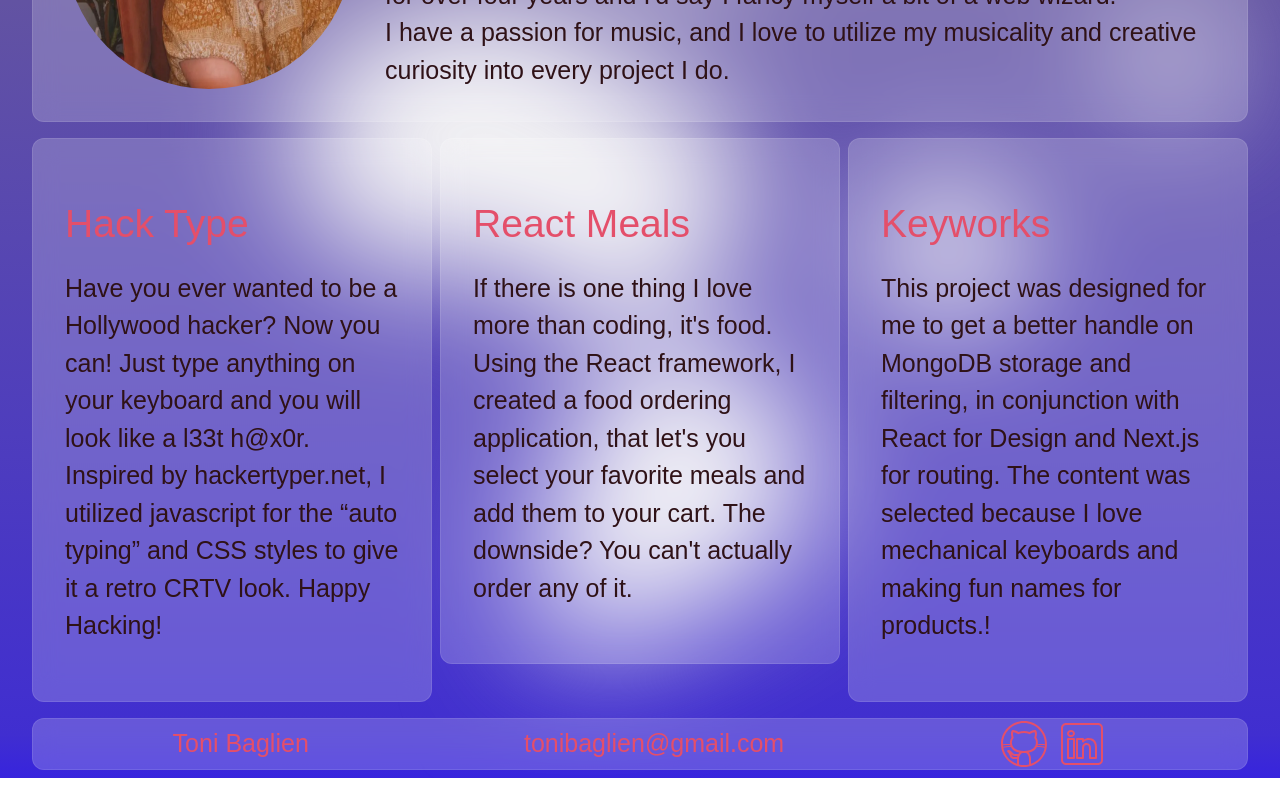
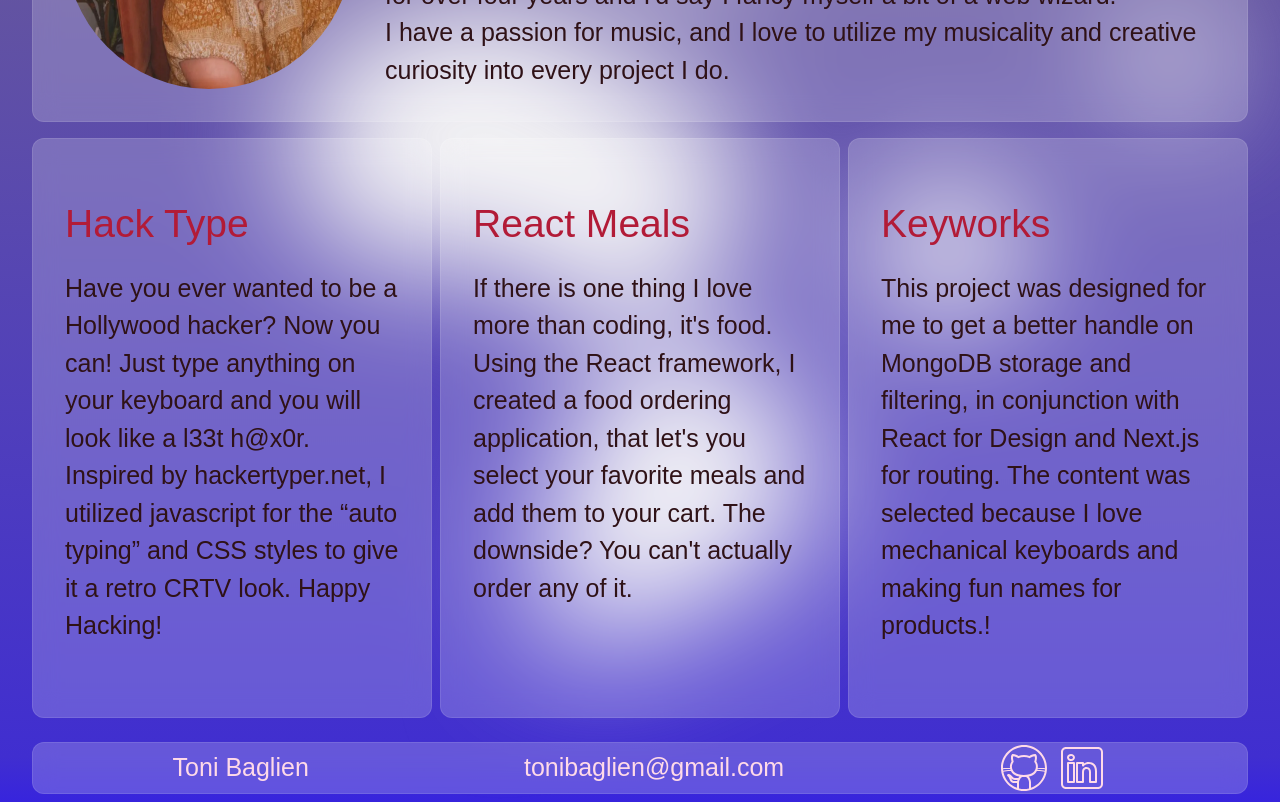
Before and after one commit to tony-baglien/portfolio-v2, a React app: page / in a window 1280 px wide. Shown: the part 320-1122 px from the top of the page. Before the commit the page ends 1098 px from the top, so only its background shows below. Built offline with nearby package versions, Linux system fonts and the light colour scheme; the HTML template or start-up script is replaced by a standard one; what @kamona/tailwindcss-perspective would draw is missing.

Commit message:
added individual tilt angles and added links to the project containers

```diff
--- a/src/App.jsx
+++ b/src/App.jsx
@@ -5,7 +5,17 @@ import About from "./layout/About/About.jsx"
 import Projects from "./layout/Projects/Projects.jsx"
 import Footer from "./layout/Footer/Footer.jsx"
 import Canvas from "./Canvas/Canvas.jsx"
+import gsap from "gsap"
 function App() {
+  const colors = gsap.utils.toArray(".colorScroll");
+  colors.forEach(color => {
+    gsap.to(color, {
+      color: '#ffdae8',
+      scrollTrigger: {
+        markers: true
+      }
+    })
+  })
 
   return (
     <>
--- a/src/layout/About/About.jsx
+++ b/src/layout/About/About.jsx
@@ -1,8 +1,10 @@
 import Container from '../Util/Container.jsx'
 import MediaQuery from 'react-responsive'
+import Tilt from "react-parallax-tilt"
 
 const About = () => {
   return (
+    <Tilt tiltMaxAngleX={2} tiltMaxAngleY={2}>
       <div className="md:w-full md:flex md:justify-center">
         <Container yOffset={0} className="flex items-center justify-center w-full max-w-full" >
           <div className="pointer-events-none w-full flex justify-evenly gap-8 font-rubix text-text text-h4 md:text-h5">
@@ -24,6 +26,7 @@ const About = () => {
           </div>
         </Container>
       </div >
+    </Tilt>
   )
 }
 
--- a/src/layout/Footer/Footer.jsx
+++ b/src/layout/Footer/Footer.jsx
@@ -2,16 +2,19 @@ import React from 'react'
 import Container from '../Util/Container'
 import GithubIcon from '../../images/GithubIcon'
 import LinkedInIcon from '../../images/LinkedInIcon'
+import Tilt from "react-parallax-tilt"
 const Footer = () => {
   return (
-    <Container className="flex flex-col sm:flex-row items-center justify-around font-rubix text-accent py-0 ">
-      <h5 className="text-h5">Toni Baglien</h5>
-      <a className="text-h5" href="mailto:tonibaglien@gmail.com">tonibaglien@gmail.com</a>
-      <div className="iconWrapper flex gap-2">
-        <GithubIcon width="50px" height="50px" fillColor="#E44F6A" />
-        <LinkedInIcon width="50px" height="50px" fillColor="#E44f6A" />
-      </div>
-    </Container>
+    <Tilt tiltMaxAngleX={2} tiltMaxAngleY={2}>
+      <Container className="text-accentLight flex flex-col sm:flex-row items-center justify-around font-rubix py-0 ">
+        <h5 className="text-h5 colorScroll">Toni Baglien</h5>
+        <a className="text-h5 colorScroll" href="mailto:tonibaglien@gmail.com">tonibaglien@gmail.com</a>
+        <div className="iconWrapper flex gap-2">
+          <GithubIcon width="50px" height="50px" fillColor='#ffdae8' />
+          <LinkedInIcon width="50px" height="50px" fillColor="#ffdae8" />
+        </div>
+      </Container>
+    </Tilt>
   )
 }
 
--- a/src/layout/Header.jsx
+++ b/src/layout/Header.jsx
@@ -3,6 +3,7 @@ import React, { useRef } from 'react'
 import { useGSAP } from '@gsap/react'
 import gsap from 'gsap'
 import { ScrollTrigger } from 'gsap/ScrollTrigger'
+import Tilt from "react-parallax-tilt"
 
 export const Header = () => {
   const navRef = useRef();
@@ -31,6 +32,7 @@ export const Header = () => {
     })
   })
   return (
+    <Tilt tiltMaxAngleX={2} tiltMaxAngleY={2}>
       <nav ref={navRef} className='w-full h-8 flex sticky top-6 z-50 items-center justify-center my-6 '>
         <ul className=" glass flex flex-row h-auto w-4/6 items-center justify-center rounded-xl rounded-tl-none rounded-tr-none ml-10 py-0 px-8">
           <li>
@@ -46,5 +48,6 @@ export const Header = () => {
           </li >
         </ul >
       </nav >
+    </Tilt>
   )
 }
--- a/src/layout/Projects/Projects.jsx
+++ b/src/layout/Projects/Projects.jsx
@@ -1,29 +1,36 @@
 import React from 'react'
 import ProjectsItem from './ProjectsItem'
+import Tilt from 'react-parallax-tilt'
 
 const projObj = [
   {
     'title': 'Hack Type',
-    'content': `Have you ever wanted to be a Hollywood hacker? Now you can! Just type anything on your keyboard and you will look like a l33t h@x0r. Inspired by hackertyper.net, I utilized javascript for the “auto typing” and CSS styles to give it a retro CRTV look. Happy Hacking!`
+    'content': `Have you ever wanted to be a Hollywood hacker? Now you can! Just type anything on your keyboard and you will look like a l33t h@x0r. Inspired by hackertyper.net, I utilized javascript for the “auto typing” and CSS styles to give it a retro CRTV look. Happy Hacking!`,
+    'url': 'https://hack-type.onrender.com'
   },
   {
     'title': 'React Meals',
-    'content': `If there is one thing I love more than coding, it's food. Using the React framework, I created a food ordering application, that let's you select your favorite meals and add them to your cart. The downside? You can't actually order any of it.`
+    'content': `If there is one thing I love more than coding, it's food. Using the React framework, I created a food ordering application, that let's you select your favorite meals and add them to your cart. The downside? You can't actually order any of it.`,
+    'url': 'https://react-eats-hsuf.onrender.com'
   },
   {
     'title': 'Keyworks',
-    'content': `This project was designed for me to get a better handle on MongoDB storage and filtering, in conjunction with React for Design and Next.js for routing. The content was selected because I love mechanical keyboards and making fun names for products.!`
+    'content': `This project was designed for me to get a better handle on MongoDB storage and filtering, in conjunction with React for Design and Next.js for routing. The content was selected because I love mechanical keyboards and making fun names for products.!`,
+    'url': 'https://keyworks.onrender.com'
+
   }
 ]
 const Projects = () => {
   return (
-    <div className="flex justify-between gap-4 lg:gap-2 lg:w-full overflow-x-scroll lg:overflow-x-visible">
+    <div className="flex justify-between gap-4 lg:gap-2 lg:w-full overflow-x-scroll lg:overflow-x-visible mb-8">
       {projObj.map(data => {
         return (
-          <ProjectsItem project={data}></ProjectsItem>
+          <Tilt tiltMaxAngleX={5} tiltMaxAngleY={5}>
+            <ProjectsItem project={data} />
+          </Tilt>
         )
       })}
-    </div>
+    </div >
   )
 }
 
--- a/src/layout/Projects/ProjectsItem.jsx
+++ b/src/layout/Projects/ProjectsItem.jsx
@@ -2,14 +2,16 @@ import React from 'react'
 import Container from '../Util/Container'
 const ProjectsItem = (props) => {
   return (
-    <Container className="container cursor-pointer transition-shadow duration-700 hover:shadow-glow lg:flex-shrink flex-shrink-0">
-      <div className="flex flex-col font-rubix py-6">
-        <h3 className="text-h3 text-accent mb-4">{props.project.title}</h3>
-        <p className="text-h5 text-text">{props.project.content}</p>
-        <div>
+    <a href={props.project.url} target="_blank">
+      <Container className="container h-full cursor-pointer transition-shadow duration-700 hover:shadow-glow lg:flex-shrink flex-shrink-0">
+        <div className="flex flex-col font-rubix py-6">
+          <h3 className="text-h3 text-accent mb-4">{props.project.title}</h3>
+          <p className="text-h5 text-text">{props.project.content}</p>
+          <div>
+          </div>
         </div>
-      </div>
-    </Container >)
+      </Container >
+    </a >)
 }
 
 export default ProjectsItem
--- a/src/layout/Util/Container.jsx
+++ b/src/layout/Util/Container.jsx
@@ -1,10 +1,7 @@
-import Tilt from "react-parallax-tilt"
 const Container = ({ className, children }) => {
 
   return (
-    <Tilt tiltMaxAngleX={5} tiltMaxAngleY={5}>
-      <div className={`w-full p-8 my-2 glass rounded-xl ${className} `} > {children}</div >
-    </Tilt>
+    <div className={`w-full p-8 my-2 glass rounded-xl ${className} `} > {children}</div >
   )
 }
 export default Container
--- a/tailwind.config.js
+++ b/tailwind.config.js
@@ -25,7 +25,8 @@ export default {
         'background': '#16131c',
         'primary': '#3724DD',
         'secondary': '#EE8ECE',
-        'accent': '#E44F6A'
+        'accent': '#b21b37',
+        'accentLight': '#ffdae8'
       },
       boxShadow: {
         "glow": "inset 0 0 30px white"
```
Lines whose indentation alone changed are shown as unchanged.
